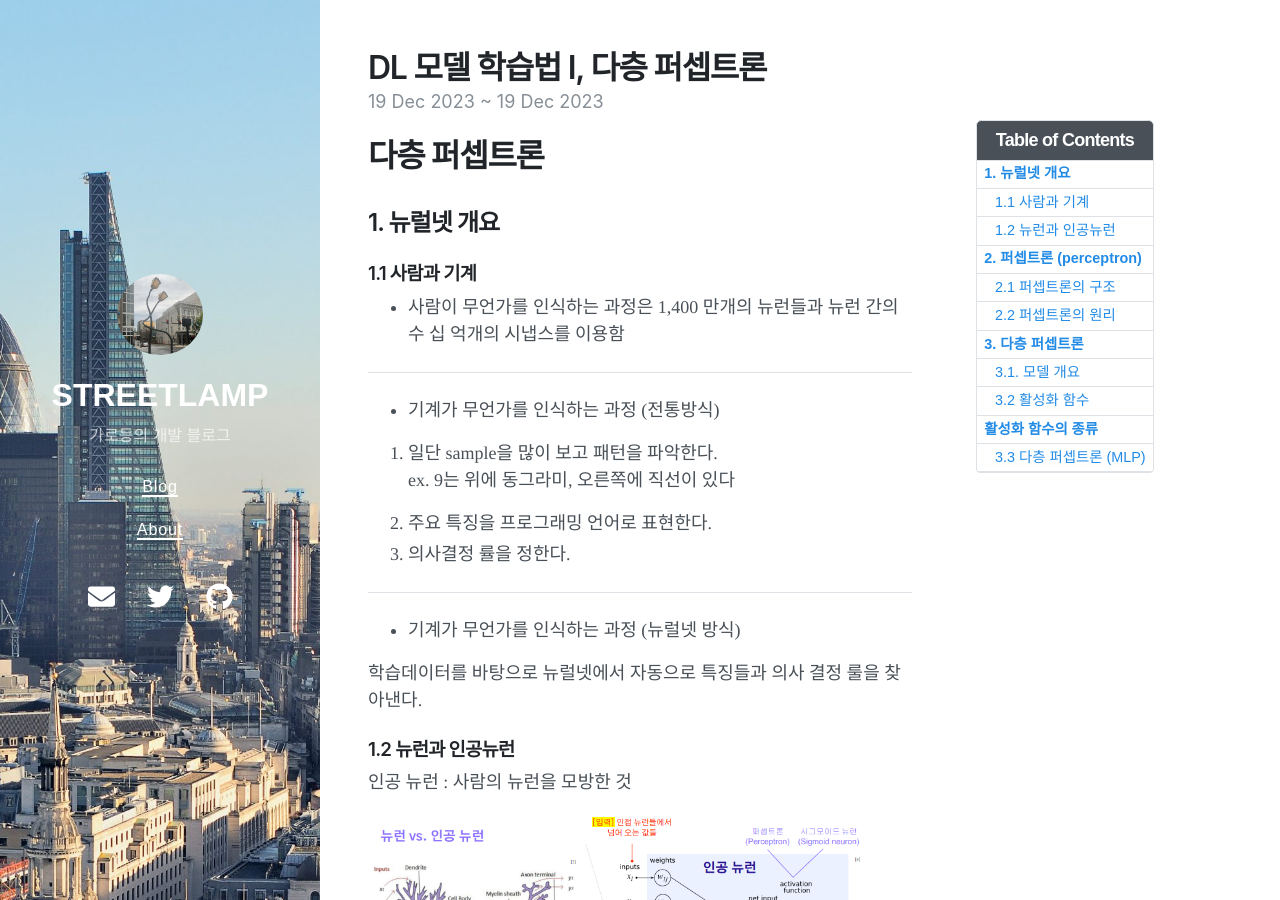
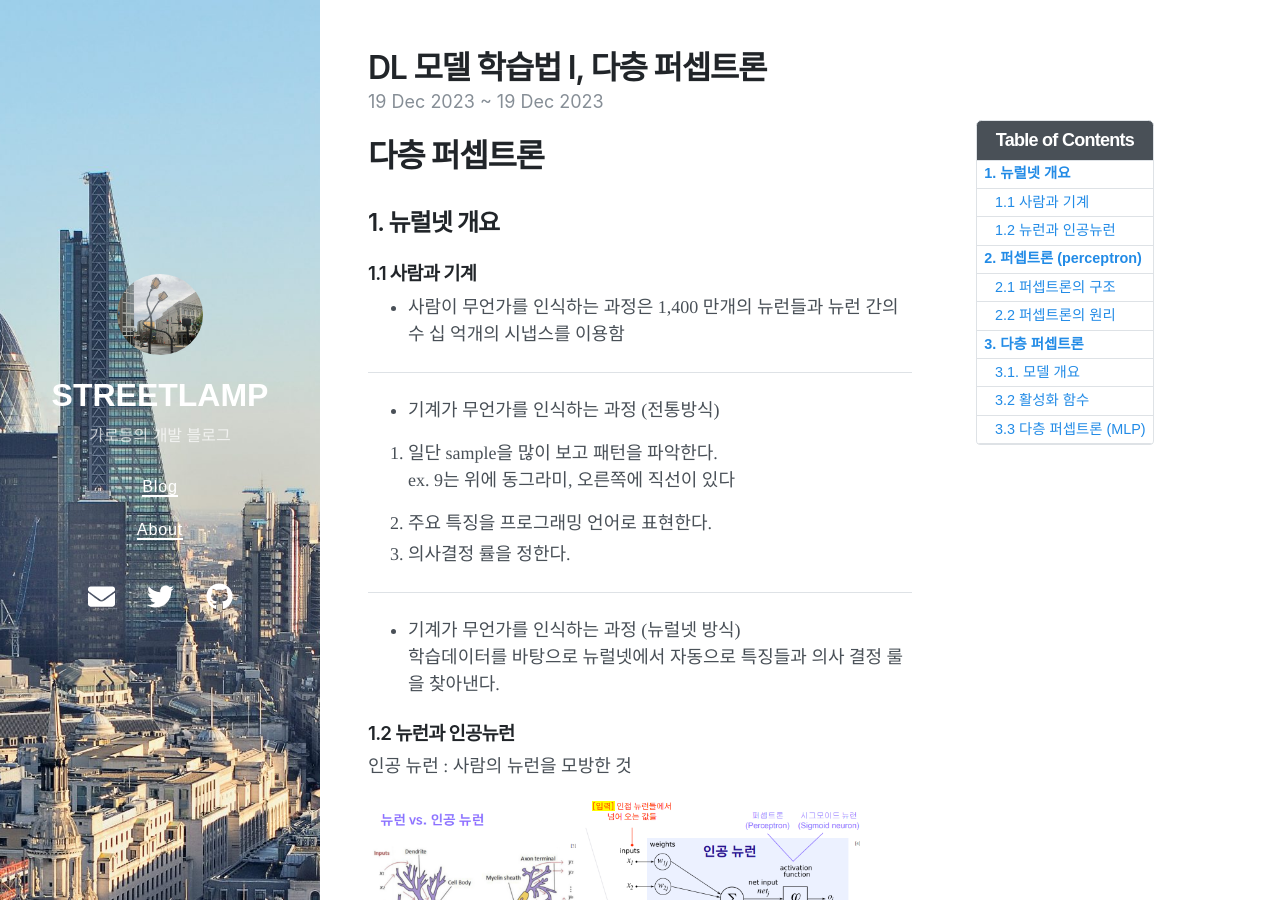
Before and after one commit to streetlamplee/streetlamplee.github.io, a Jekyll site: the page built from _posts/2023-12-19-DL_multiperceptron.md, in a window 1280 px wide and 900 px high. Built offline with Jekyll 4.4.1, drawn with Linux system fonts in a browser that asks for light colours; nearby versions of some CDN libraries; formulas are drawn with MathJax 3.

Commit message:
fix: fix article

```diff
--- a/_posts/2023-12-19-DL_multiperceptron.md
+++ b/_posts/2023-12-19-DL_multiperceptron.md
@@ -26,8 +26,7 @@ toc:  true
 
 ---
 * 기계가 무언가를 인식하는 과정 (뉴럴넷 방식)
-
-학습데이터를 바탕으로 뉴럴넷에서 자동으로 특징들과 의사 결정 룰을 찾아낸다.
+<br>학습데이터를 바탕으로 뉴럴넷에서 자동으로 특징들과 의사 결정 룰을 찾아낸다.
 
 ### 1.2 뉴런과 인공뉴런
 
@@ -117,8 +116,10 @@ XOR 논리 게이트는 하나의 퍼셉트론으로는 구현이 불가능하
 >
 > $W = W_1 W_2$라고 한다면 결국 $y=Wx$가 된다.
 
+---
+
 활성화 함수의 종류
----
+
 * sigmoid
 <br>연산 과정 전체를 미분 가능하게 만드는 것이 큰 목적이다. (*역전파 기법*)
 
```
